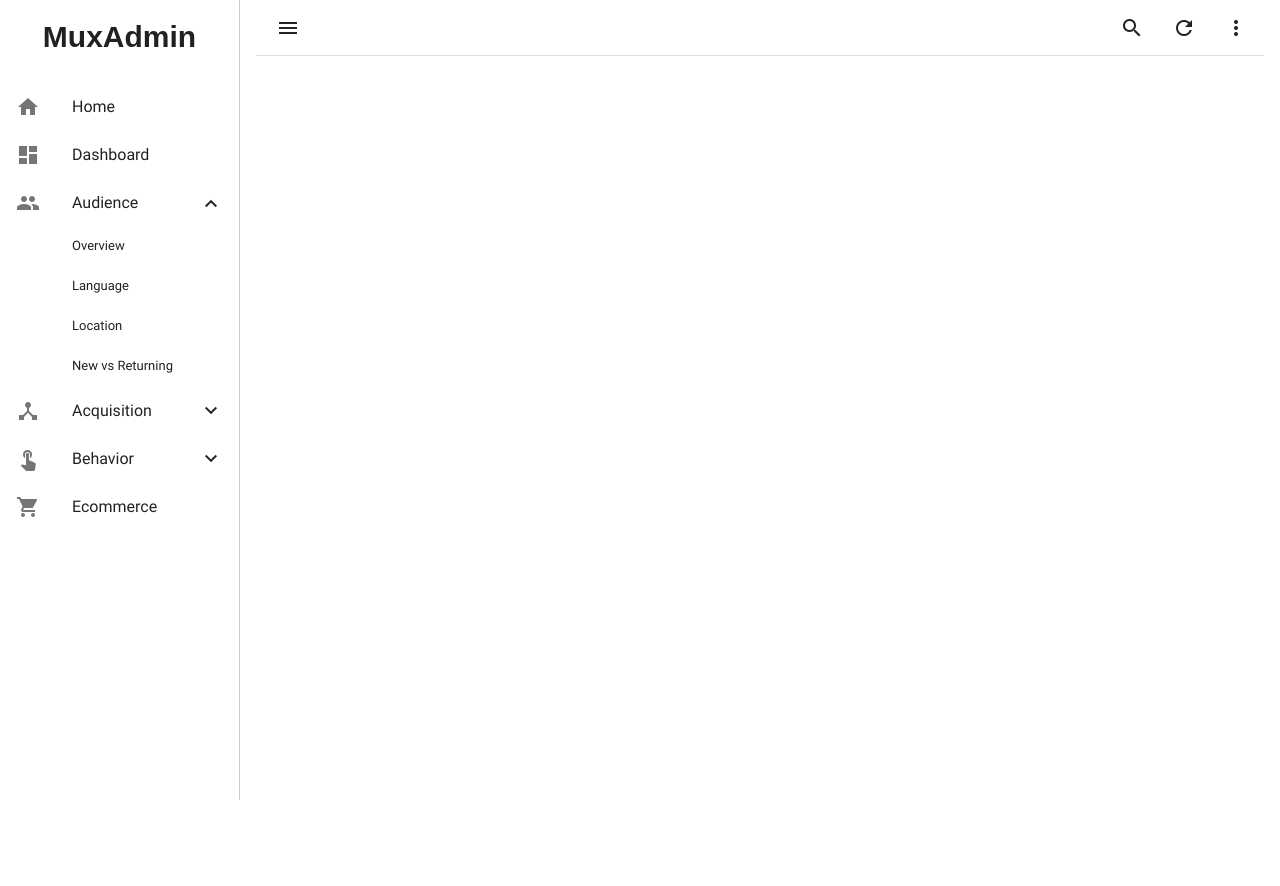
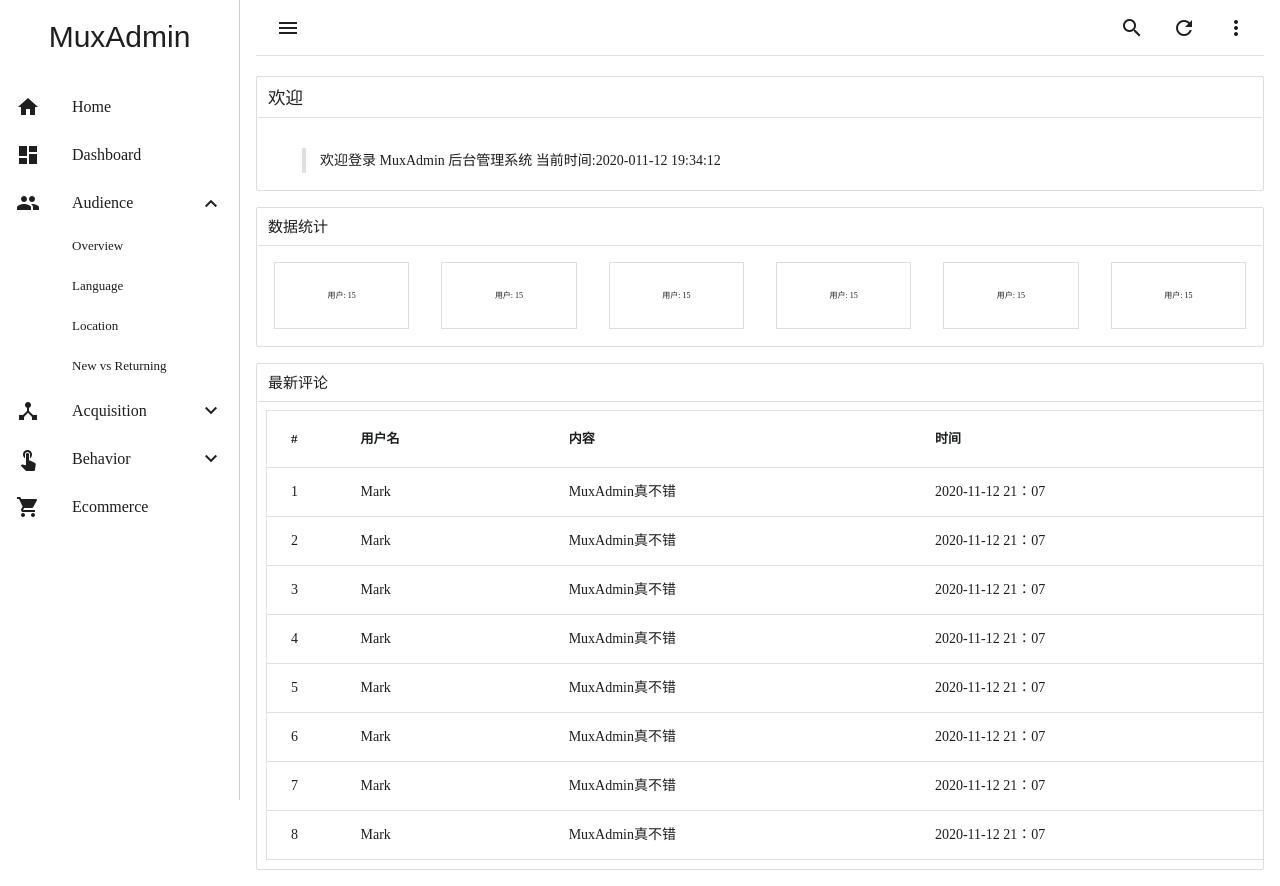
Before and after one commit to wangscript007/MuxAdmin, a plain HTML site: page index.html in a window 1280 px wide. Before the commit the page ends 800 px from the top, so only its background shows below. Drawn offline with Linux system fonts and the light colour scheme.

Commit message:
MuxAdmin 基本主页完善

```diff
--- a/index.html
+++ b/index.html
@@ -83,7 +83,7 @@
         <!-- 右侧头部 开始 -->
         <div class="right-header">
             <div class="mdui-toolbar mdui-color-theme">
-                <button id="toggle" class="mdui-btn mdui-btn-icon mdui-m-a-1"><i
+                <button id="toggle" class="mdui-ripple mdui-btn mdui-btn-icon mdui-m-a-1"><i
                         class="mdui-icon material-icons">menu</i>
                 </button>
                 <span style="display: none" id="logo" class="mdui-typo-title">MuxAdmin</span>
@@ -97,12 +97,118 @@
         </div>
         <!-- 右侧头部 结束 -->
 
-
         <!-- 左侧内容 开始 -->
         <div class="right-main">
+            <div class="mdui-card border-1 mdui-shadow-0 mdui-m-b-2">
+                <div class="mdui-card-primary">
+                    <h3>欢迎</h3>
+                </div>
+                <div class="mdui-divider"></div>
+                <div class="mdui-card-content">
+                    <div class="mdui-typo">
+                        <blockquote>
+                            <p>欢迎登录 MuxAdmin 后台管理系统 当前时间:2020-011-12 19:34:12</p>
+                        </blockquote>
+                    </div>
+                </div>
 
+            </div>
+            <div class="mdui-card border-1 mdui-shadow-0 mdui-m-b-2">
+                <div class="mdui-card-primary">
+                    数据统计
+                </div>
+                <div class="mdui-divider"></div>
+                <div class="flex-box">
+                    <div class="card-box border-1">
+                        <p>用户: 15</p>
+                    </div>
+                    <div class="card-box border-1">
+                        <p>用户: 15</p>
+                    </div>
+                    <div class="card-box border-1">
+                        <p>用户: 15</p>
+                    </div>
+                    <div class="card-box border-1">
+                        <p>用户: 15</p>
+                    </div>
+                    <div class="card-box border-1">
+                        <p>用户: 15</p>
+                    </div>
+                    <div class="card-box border-1">
+                        <p>用户: 15</p>
+                    </div>
+                </div>
+            </div>
         </div>
+        <div class="mdui-card border-1 mdui-shadow-0 mdui-m-b-2 ">
+            <div class="mdui-card-primary">
+                最新评论
+            </div>
+            <div class="mdui-divider"></div>
 
+            <div class="mdui-table-fluid mdui-m-t-1 mdui-m-a-1 mdui-shadow-0 ">
+                <table class="mdui-table mdui-table-hoverable">
+                    <thead>
+                    <tr>
+                        <th>#</th>
+                        <th>用户名</th>
+                        <th>内容</th>
+                        <th>时间</th>
+                    </tr>
+                    </thead>
+                    <tbody>
+                    <tr>
+                        <td>1</td>
+                        <td>Mark</td>
+                        <td>MuxAdmin真不错</td>
+                        <td>2020-11-12 21：07</td>
+                    </tr>
+                    <tr>
+                        <td>2</td>
+                        <td>Mark</td>
+                        <td>MuxAdmin真不错</td>
+                        <td>2020-11-12 21：07</td>
+                    </tr>
+                    <tr>
+                        <td>3</td>
+                        <td>Mark</td>
+                        <td>MuxAdmin真不错</td>
+                        <td>2020-11-12 21：07</td>
+                    </tr>
+                    <tr>
+                        <td>4</td>
+                        <td>Mark</td>
+                        <td>MuxAdmin真不错</td>
+                        <td>2020-11-12 21：07</td>
+                    </tr>
+                    <tr>
+                        <td>5</td>
+                        <td>Mark</td>
+                        <td>MuxAdmin真不错</td>
+                        <td>2020-11-12 21：07</td>
+                    </tr>
+                    <tr>
+                        <td>6</td>
+                        <td>Mark</td>
+                        <td>MuxAdmin真不错</td>
+                        <td>2020-11-12 21：07</td>
+                    </tr>
+                    <tr>
+                        <td>7</td>
+                        <td>Mark</td>
+                        <td>MuxAdmin真不错</td>
+                        <td>2020-11-12 21：07</td>
+                    </tr>
+                    <tr>
+                        <td>8</td>
+                        <td>Mark</td>
+                        <td>MuxAdmin真不错</td>
+                        <td>2020-11-12 21：07</td>
+                    </tr>
+                    </tbody>
+                </table>
+            </div>
+        </div>
         <!-- 左侧内容 结束 -->
     </div>
 
--- a/static/css/main.css
+++ b/static/css/main.css
@@ -4,6 +4,9 @@ html,
 body {
     padding: 0;
     margin: 0;
+    color: #1c1e1f !important;
+    font-family: Hack, serif;
+    font-weight: 500;
 }
 
 /* login */
@@ -40,7 +43,7 @@ body {
     border-right: #ccc solid 1px;
 }
 
-#drawer > h1{
+#drawer > h1 {
     text-align: center;
     font-family: "Hack", sans-serif;
 }
@@ -48,14 +51,40 @@ body {
 
 /* right */
 
-
-.right {
-    background: white;
-    height: 100vh;
-    /*width: 100%;*/
+.right-main {
+    padding-top: 1.3em;
 }
 
-.right .mdui-appbar{
-    box-shadow: none;
-    /*border-bottom: 1px solid #ccc;*/
+.mdui-card-primary {
+    padding: 10px;
 }
+
+.border-1 {
+    border: #dedede solid 1px;
+    padding: 1px;
+}
+
+.flex-box {
+    display: -webkit-flex;
+    display: flex;
+    justify-content: space-around;
+}
+
+.card-box {
+    text-align: center;
+    line-height: 3em;
+    display: inline-block;
+    padding: 10px;
+    margin: 1rem;
+    width: 20%;
+
+}
+
+.card-box p{
+    font-size: .5rem;
+}
+
+/*.mdui-card {*/
+/*    box-shadow: none;*/
+/*    margin: 1em 0;*/
+/*}*/
```
